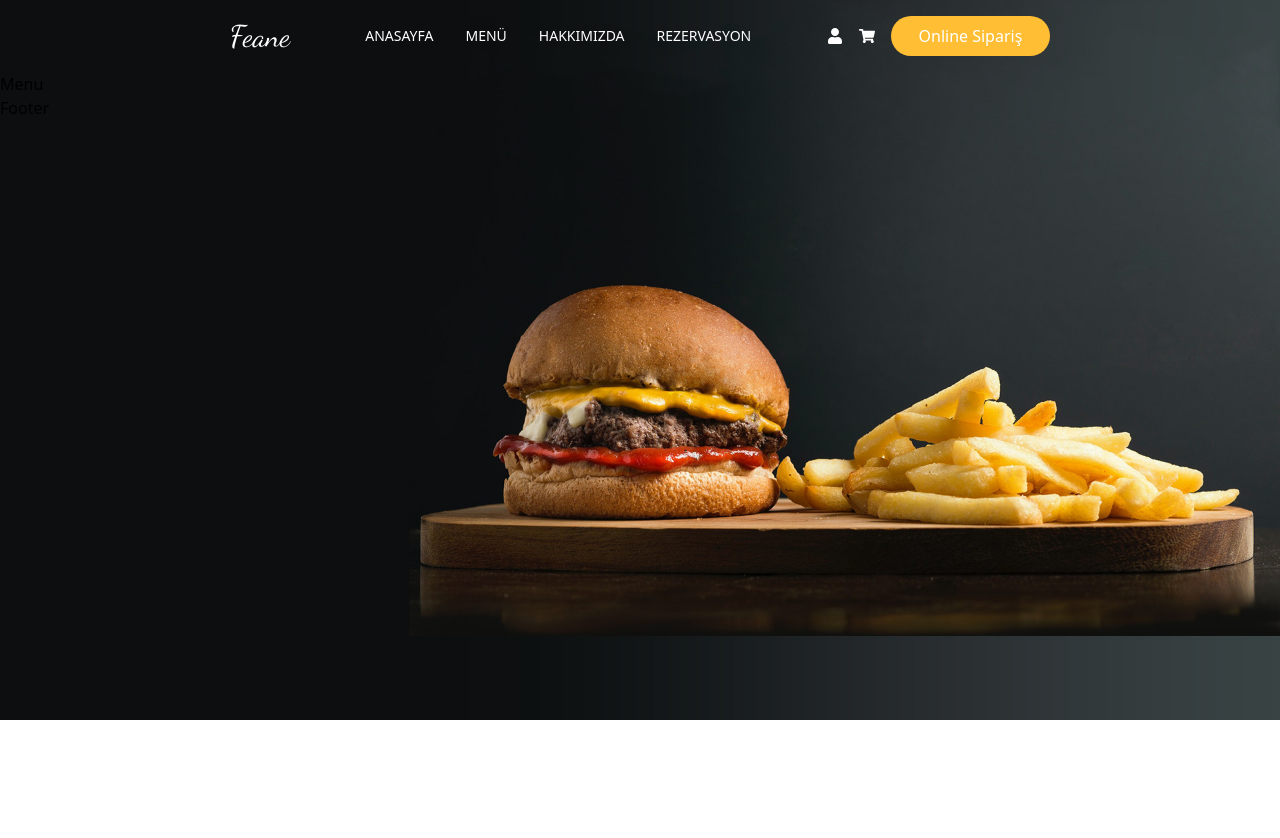
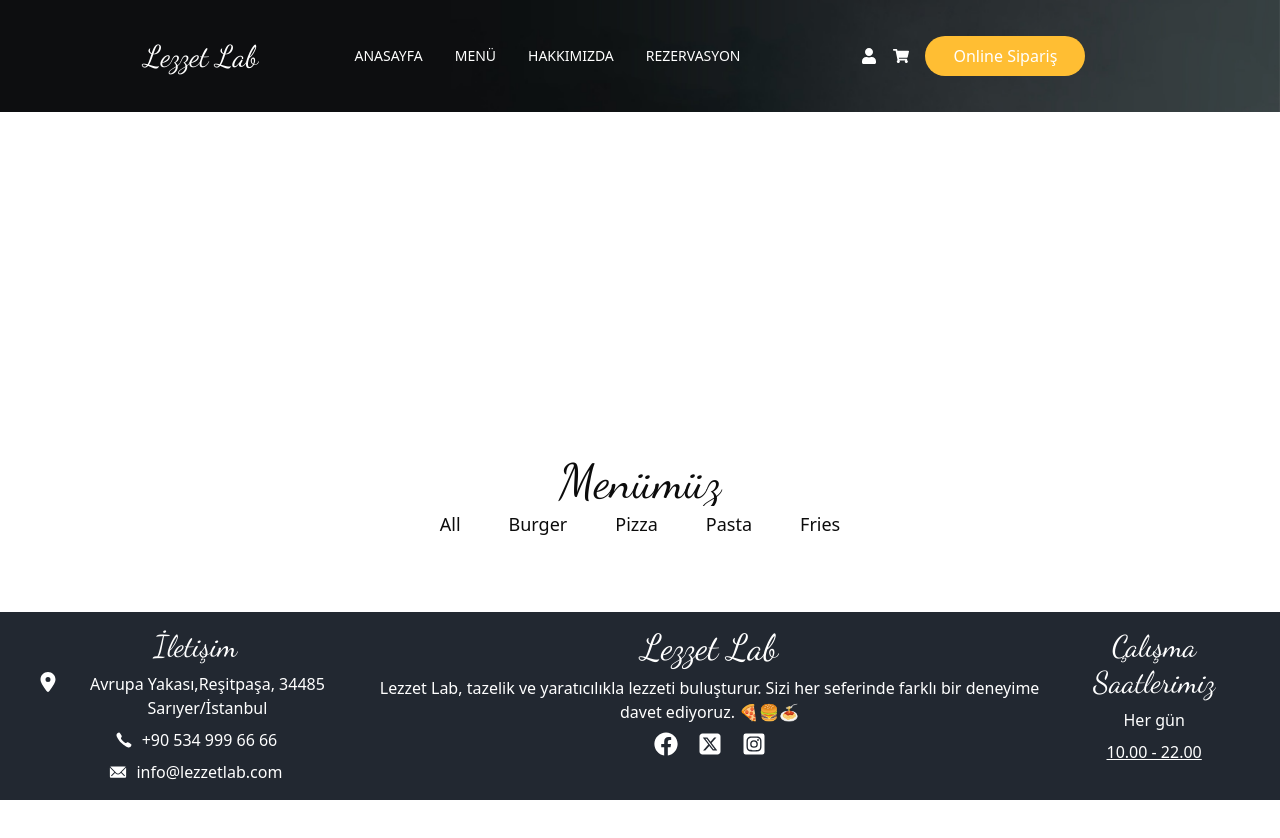
Before and after one commit to cemozr/fast-food-restaurant, a React (Vite) app: page /menu in a window 1280 px wide. Shown: the top 838 px of the page. Before the commit the page ends 800 px from the top, so only its background shows below. Built offline with nearby package versions, Linux system fonts and the light colour scheme.

Commit message:
header, home, footer done. All is responsive.

```diff
--- a/package.json
+++ b/package.json
@@ -13,12 +13,15 @@
     "react": "^18.3.1",
     "react-dom": "^18.3.1",
     "react-icons": "^5.3.0",
-    "react-router-dom": "^6.28.0"
+    "react-router-dom": "^6.28.0",
+    "react-slick": "^0.30.2",
+    "slick-carousel": "^1.8.1"
   },
   "devDependencies": {
     "@eslint/js": "^9.13.0",
     "@types/react": "^18.3.12",
     "@types/react-dom": "^18.3.1",
+    "@types/react-slick": "^0.23.13",
     "@vitejs/plugin-react": "^4.3.3",
     "autoprefixer": "^10.4.20",
     "eslint": "^9.13.0",
--- a/src/App.tsx
+++ b/src/App.tsx
@@ -11,19 +11,17 @@ import bgImage from "./assets/hero-bg.jpg";
 function App() {
   return (
     <>
-      <div>
-        <img className="absolute -z-10" src={bgImage} alt="" />
+      <div className="fixed left-0 top-0 z-[-1] h-full w-full">
+        <img className="h-full w-full object-cover" src={bgImage} alt="" />
       </div>
       <BrowserRouter>
         <Header />
-
         <Routes>
           <Route path="/" element={<Home />} />
           <Route path="/menu" element={<Menu />} />
           <Route path="/about" element={<About />} />
           <Route path="/booking" element={<Booking />} />
         </Routes>
-
         <Footer />
       </BrowserRouter>
     </>
--- a/src/components/Footer.tsx
+++ b/src/components/Footer.tsx
@@ -1,3 +1,45 @@
+import { FaLocationDot } from "react-icons/fa6";
+import { IoIosCall } from "react-icons/io";
+import { IoIosMail } from "react-icons/io";
+import { FaFacebook } from "react-icons/fa";
+import { FaSquareXTwitter } from "react-icons/fa6";
+import { FaInstagramSquare } from "react-icons/fa";
+
 export default function Footer() {
-  return <div>Footer</div>;
+  return (
+    <div className="flex w-full flex-col gap-5 bg-primary px-10 py-4 text-center text-txtLight lg:fixed lg:bottom-0 lg:flex-row">
+      <div className="flex flex-col items-center gap-2">
+        <h3 className="font-dancing text-3xl">İletişim</h3>
+        <div className="flex gap-2">
+          <FaLocationDot className="text-xl" />
+          <p>Avrupa Yakası,Reşitpaşa, 34485 Sarıyer/İstanbul</p>
+        </div>
+        <div className="flex items-center gap-2">
+          <IoIosCall className="text-xl" />
+          <p className="flex">+90 534 999 66 66</p>
+        </div>
+        <div className="flex items-center gap-2">
+          <IoIosMail className="text-xl" />
+          <p>info@lezzetlab.com</p>
+        </div>
+      </div>
+      <div className="flex flex-col items-center gap-2">
+        <h3 className="font-dancing text-4xl">Lezzet Lab</h3>
+        <p>
+          Lezzet Lab, tazelik ve yaratıcılıkla lezzeti buluşturur. Sizi her
+          seferinde farklı bir deneyime davet ediyoruz. 🍕🍔🍝
+        </p>
+        <span className="flex justify-center gap-5">
+          <FaFacebook className="text-2xl" />{" "}
+          <FaSquareXTwitter className="text-2xl" />{" "}
+          <FaInstagramSquare className="text-2xl" />
+        </span>
+      </div>
+      <div className="flex flex-col items-center gap-2">
+        <h3 className="font-dancing text-3xl">Çalışma Saatlerimiz</h3>
+        <p>Her gün</p>
+        <p className="underline">10.00 - 22.00</p>
+      </div>
+    </div>
+  );
 }
--- a/src/components/Header.tsx
+++ b/src/components/Header.tsx
@@ -1,38 +1,26 @@
-import { Link } from "react-router-dom";
-import { FaUser } from "react-icons/fa";
-import { FaShoppingCart } from "react-icons/fa";
-import Button from "./UI/Button";
+import { useState } from "react";
+import { GiHamburgerMenu } from "react-icons/gi";
+import { ImCross } from "react-icons/im";
+import NavLinks from "./UI/NavLinks";
+
 export default function Header() {
+  const [isOpen, setIsOpen] = useState<boolean>(false);
+
   return (
-    <div className="mx-48 flex items-center justify-around py-4">
-      <span className="text-txtLight font-dancing text-3xl font-light">
-        Feane
-      </span>
-      <ul className="text-txtLight flex gap-8 text-sm font-medium">
-        <li className="hover:text-secondary">
-          <Link to="/">ANASAYFA</Link>
-        </li>
-        <li className="hover:text-secondary">
-          <Link to="/menu">MENÜ</Link>
-        </li>
-        <li className="hover:text-secondary">
-          <Link to="/about">HAKKIMIZDA</Link>
-        </li>
-        <li className="hover:text-secondary">
-          <Link to="/booking">REZERVASYON</Link>
-        </li>
-      </ul>
-      <div className="flex gap-4">
-        <button>
-          <FaUser color="white" className="hover:fill-secondary" />
+    <nav className="flex flex-col px-4 py-4 lg:mx-32 lg:flex-row lg:justify-around">
+      <div className="flex items-center justify-between">
+        <span className="w-40 cursor-pointer font-dancing text-3xl font-light text-txtLight">
+          Lezzet Lab
+        </span>
+        <button
+          onClick={() => setIsOpen(!isOpen)}
+          className="text-2xl text-txtLight lg:hidden"
+        >
+          {isOpen ? <ImCross /> : <GiHamburgerMenu />}
         </button>
-        <button>
-          <FaShoppingCart color="white" className="hover:fill-secondary" />
-        </button>
-        <Button el="link" to="/menu">
-          Online Sipariş
-        </Button>
       </div>
-    </div>
+      <NavLinks isOpen={isOpen} setIsOpen={setIsOpen} />
+      {isOpen && <NavLinks setIsOpen={setIsOpen} />}
+    </nav>
   );
 }
--- a/src/components/UI/Button.tsx
+++ b/src/components/UI/Button.tsx
@@ -10,17 +10,30 @@ type LinkButtonProps = {
   children: ReactNode;
   to: string;
 };
+type ButtonCategoryProps = {
+  el: "button-category";
+} & ComponentPropsWithoutRef<"button">;
 
-export default function Button(props: ButtonProps | LinkButtonProps) {
+export default function Button(
+  props: ButtonProps | LinkButtonProps | ButtonCategoryProps,
+) {
   if (props.el === "link") {
     return (
       <Link
-        className="bg-secondary text-txtLight hover:bg-secondaryDark rounded-full px-7 py-2"
+        className="w-40 rounded-full bg-secondary px-7 py-2 text-txtLight hover:bg-secondaryDark"
         to={props.to}
       >
         {props.children}
       </Link>
     );
   }
+  if (props.el === "button-category") {
+    return (
+      <button
+        {...props}
+        className="rounded-full bg-bg px-6 py-1 text-lg text-txtDark focus:bg-primary focus:text-txtLight"
+      ></button>
+    );
+  }
   return <button {...props}></button>;
 }
--- /dev/null
+++ b/src/components/UI/FoodCard.tsx
@@ -0,0 +1,17 @@
+export default function FoodCard() {
+  return (
+    <div>
+      <div className="">
+        <img src="" alt="" />
+      </div>
+      <div>
+        <h2></h2>
+        <p></p>
+        <div>
+          <span></span>
+          <button></button>
+        </div>
+      </div>
+    </div>
+  );
+}
--- /dev/null
+++ b/src/components/UI/NavLinks.tsx
@@ -0,0 +1,46 @@
+import { FaUser, FaShoppingCart } from "react-icons/fa";
+import { Link } from "react-router-dom";
+import Button from "./Button";
+
+type NavLinksProps = {
+  isOpen?: boolean;
+  setIsOpen: React.Dispatch<React.SetStateAction<boolean>>;
+};
+
+const links: { to: string; value: string }[] = [
+  { to: "/", value: "ANASAYFA" },
+  { to: "/menu", value: "MENÜ" },
+  { to: "/about", value: "HAKKIMIZDA" },
+  { to: "/booking", value: "REZERVASYON" },
+];
+
+export default function NavLinks({ isOpen, setIsOpen }: NavLinksProps) {
+  return (
+    <div
+      className={`${!isOpen ? "hidden" : "flex"} flex-col items-center gap-5 py-5 lg:flex lg:w-full lg:flex-row lg:justify-around`}
+    >
+      <ul className="flex flex-col items-center justify-center gap-8 text-sm font-medium text-txtLight lg:flex-row">
+        {links.map((link, i) => {
+          return (
+            <li key={i} className="hover:text-secondary">
+              <Link onClick={() => setIsOpen(false)} to={link.to}>
+                {link.value}
+              </Link>
+            </li>
+          );
+        })}
+      </ul>
+      <div className="flex justify-center gap-4">
+        <button>
+          <FaUser color="white" className="hover:fill-secondary" />
+        </button>
+        <button>
+          <FaShoppingCart color="white" className="hover:fill-secondary" />
+        </button>
+        <Button el="link" to="/menu">
+          Online Sipariş
+        </Button>
+      </div>
+    </div>
+  );
+}
--- /dev/null
+++ b/src/components/UI/SliderHome.tsx
@@ -0,0 +1,37 @@
+import Slider from "react-slick";
+import "slick-carousel/slick/slick.css";
+import "slick-carousel/slick/slick-theme.css";
+import Button from "./Button";
+import sliderHomeData from "../../data/sliderHomeData.json";
+
+export default function SliderHome() {
+  var settings = {
+    dots: false,
+    infinite: true,
+    speed: 1000,
+    slidesToShow: 1,
+    slidesToScroll: 1,
+    autoplay: true,
+    autoplaySpeed: 3500,
+    arrows: false,
+  };
+  return (
+    <div className="slider-container mx-2 text-txtLight lg:ml-32 lg:mr-10">
+      <Slider {...settings}>
+        {sliderHomeData.map((data, i) => {
+          return (
+            <div key={i} className="h-auto p-2">
+              <h2 className="font-dancing text-3xl md:text-6xl">
+                {data.header}
+              </h2>
+              <p className="my-5">{data.text}</p>
+              <Button el="link" to="/menu">
+                Hemen Sipariş Ver
+              </Button>
+            </div>
+          );
+        })}
+      </Slider>
+    </div>
+  );
+}
--- a/src/components/pages/Home.tsx
+++ b/src/components/pages/Home.tsx
@@ -1,3 +1,9 @@
+import SliderHome from "../UI/SliderHome";
+
 export default function Home() {
-  return <div>Home</div>;
+  return (
+    <div className="w-full pb-40 md:pt-11">
+      <SliderHome />
+    </div>
+  );
 }
--- a/src/components/pages/Menu.tsx
+++ b/src/components/pages/Menu.tsx
@@ -1,3 +1,18 @@
+import Button from "../UI/Button";
+import FoodCard from "../UI/FoodCard";
+
 export default function Menu() {
-  return <div>Menu</div>;
+  return (
+    <div className="flex h-full w-full flex-col items-center justify-center bg-bg">
+      <h1 className="font-dancing text-5xl text-txtDark">Menümüz</h1>
+      <div>
+        <Button el="button-category">All</Button>
+        <Button el="button-category">Burger</Button>
+        <Button el="button-category">Pizza</Button>
+        <Button el="button-category">Pasta</Button>
+        <Button el="button-category">Fries</Button>
+      </div>
+      <FoodCard />
+    </div>
+  );
 }
--- /dev/null
+++ b/src/data/sliderHomeData.json
@@ -0,0 +1,14 @@
+[
+  {
+    "header": "Lezzetlerin Laboratuvarına Hoş Geldiniz!",
+    "text": "LezzetLab, sıradan fast food anlayışını bir adım öteye taşıyor!Pizza, burger ve makarna gibi sevilen lezzetleri ustalıkla bir araya getiriyor ve her birini özenle hazırlıyoruz. Taze malzemeler, özgün tarifler ve sıcacık bir ortamda sizi bekleyen bu lezzet şölenine davetlisiniz. Lezzetlerin bilimsel halini tatmaya hazır olun!"
+  },
+  {
+    "header": "Lezzet Deneyinin Adı: LezzetLab",
+    "text": "Her ısırıkta mutluluk veren bir deneyim arıyorsanız, LezzetLab tam size göre! Laboratuvar hassasiyetiyle hazırlanan pizza, burger ve makarna seçeneklerimiz, damak tadınızı zirveye taşıyacak. Sadece yemek değil, her detayında özenle hazırlanmış bir lezzet yolculuğu sunuyoruz. Bu eşsiz deneyimi yaşamak için sizi bekliyoruz!"
+  },
+  {
+    "header": "Lezzet Aşkına Bilim!",
+    "text": "LezzetLab, mutfağı bir laboratuvar gibi kullanarak en sevilen tarifleri mükemmel bir şekilde bir araya getiriyor. Her lokmada taptaze malzemelerin ve yenilikçi tariflerin keyfini çıkaracaksınız. Pizza, burger ve makarna tutkusu olanlar için vazgeçilmez bir durak! Sıcacık bir ortamda, leziz bir molaya ne dersiniz?"
+  }
+]
```
Also changed, not shown: src/data/foodData.ts (added, +75 -0 lines), 1 other file (tests, documents, lock files or other folders).
